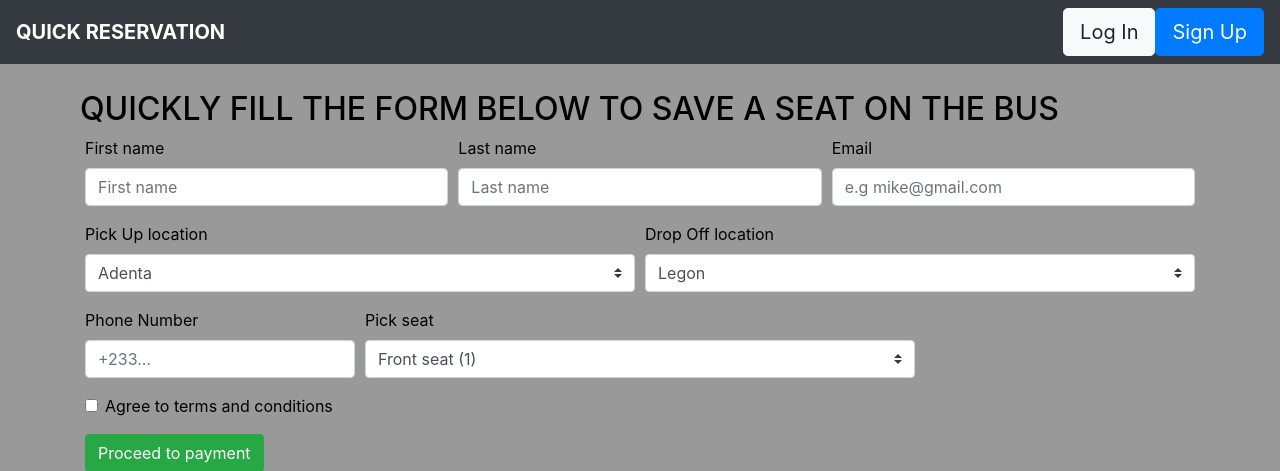
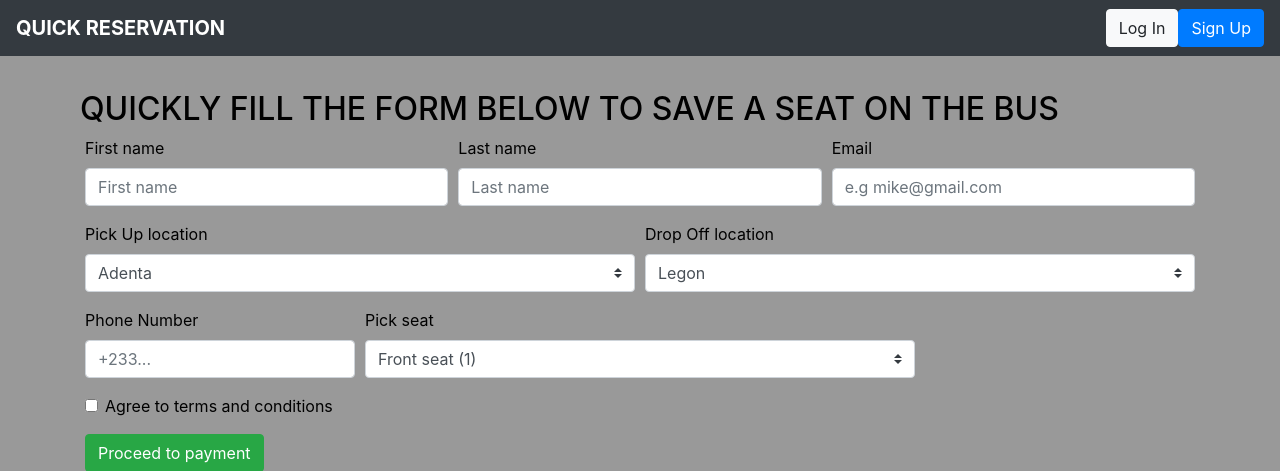
Before and after one commit to geraldelorm/viva, a PHP site: page /booknow.php in a window 1280 px wide. Shown: the top 471 px of the page. Run offline with PHP 8.4, Linux system fonts and the light colour scheme.

Commit message:
woking some more on buttons

```diff
--- a/booknow.php
+++ b/booknow.php
@@ -27,8 +27,8 @@
       <ul class="navbar-nav mr-auto">
 
       </ul>
-      <a class="btn btn-lg btn-light" href="user/login.php" role="button">Log In</a>
-      <a class="btn btn-lg btn-primary" href="user/register.php" role="button">Sign Up</a>
+      <a class="btn btn-light" href="user/login.php" role="button">Log In</a>
+      <a class="btn btn-primary" href="user/register.php" role="button">Sign Up</a>
   </nav>
   </header>
 <body class="container">
--- a/index.php
+++ b/index.php
@@ -34,7 +34,7 @@
       </ul>
       <a class="btn btn-lg btn-success" href="booknow.php" role="button">Book Now</a>
       <div class="dropdown">
-        <button class="btn btn-secondary dropdown-toggle" type="button" id="dropdownMenuButton" data-toggle="dropdown" aria-haspopup="true" aria-expanded="false">
+        <button class="btn   btn-lg btn-secondary dropdown-toggle" type="button" id="dropdownMenuButton" data-toggle="dropdown" aria-haspopup="true" aria-expanded="false">
           Account
         </button>
         <div class="dropdown-menu" aria-labelledby="dropdownMenuButton">
--- a/user/welcome.php
+++ b/user/welcome.php
@@ -21,7 +21,7 @@ if(!isset($_SESSION["loggedin"]) || $_SESSION["loggedin"] !== true){
         <h1>Hi, <b><?php echo htmlspecialchars($_SESSION["username"]); ?></b>. Welcome to our site.</h1>
     </div>
     <p>
-        <a href="reset-password.php" class="btn btn-warning">Reset Your Password</a>
+        <a href="reset-password.php" class="btn btn-warning" >Reset Your Password</a>
         <a href="logout.php" class="btn btn-danger">Sign Out of Your Account</a>
     </p>
 
```
